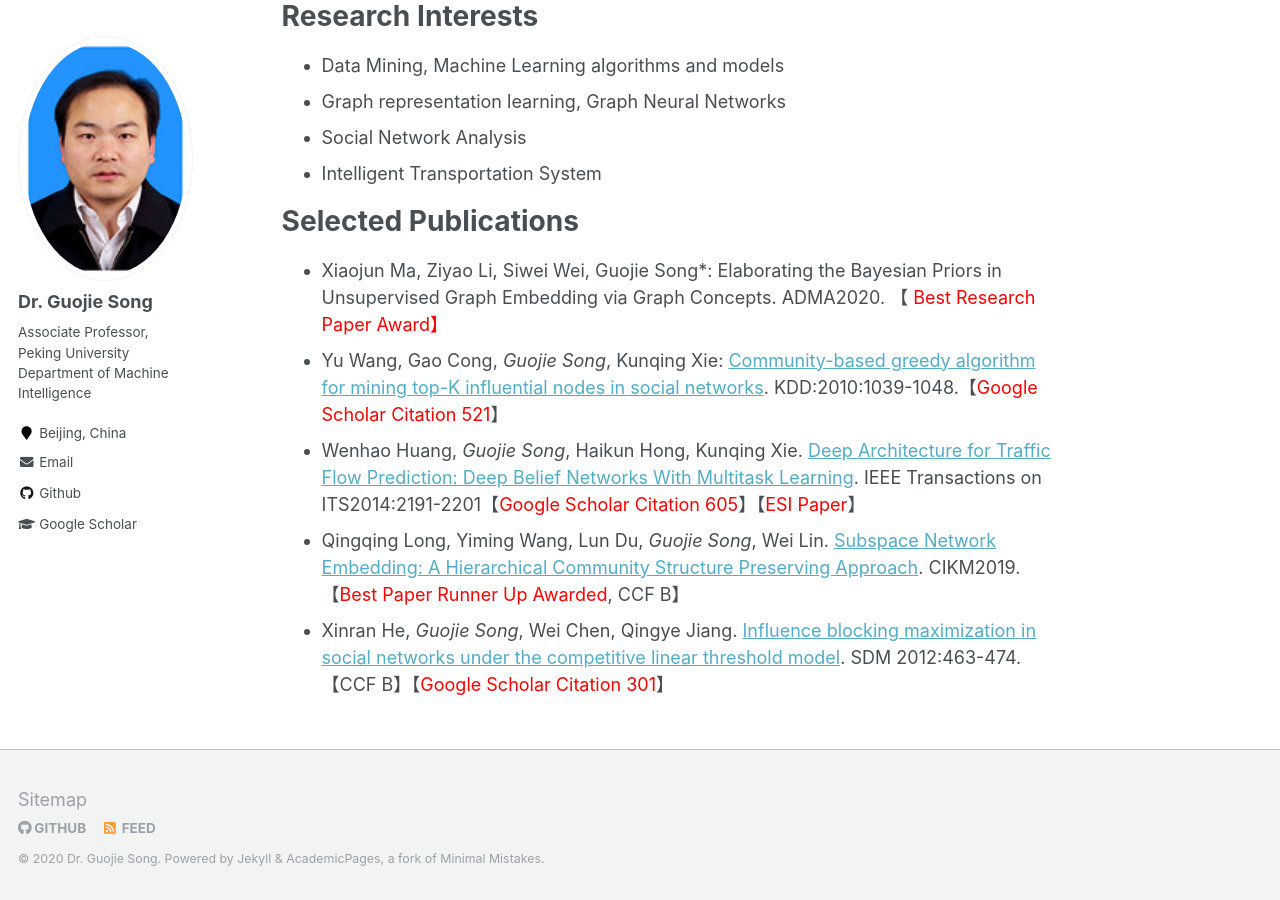
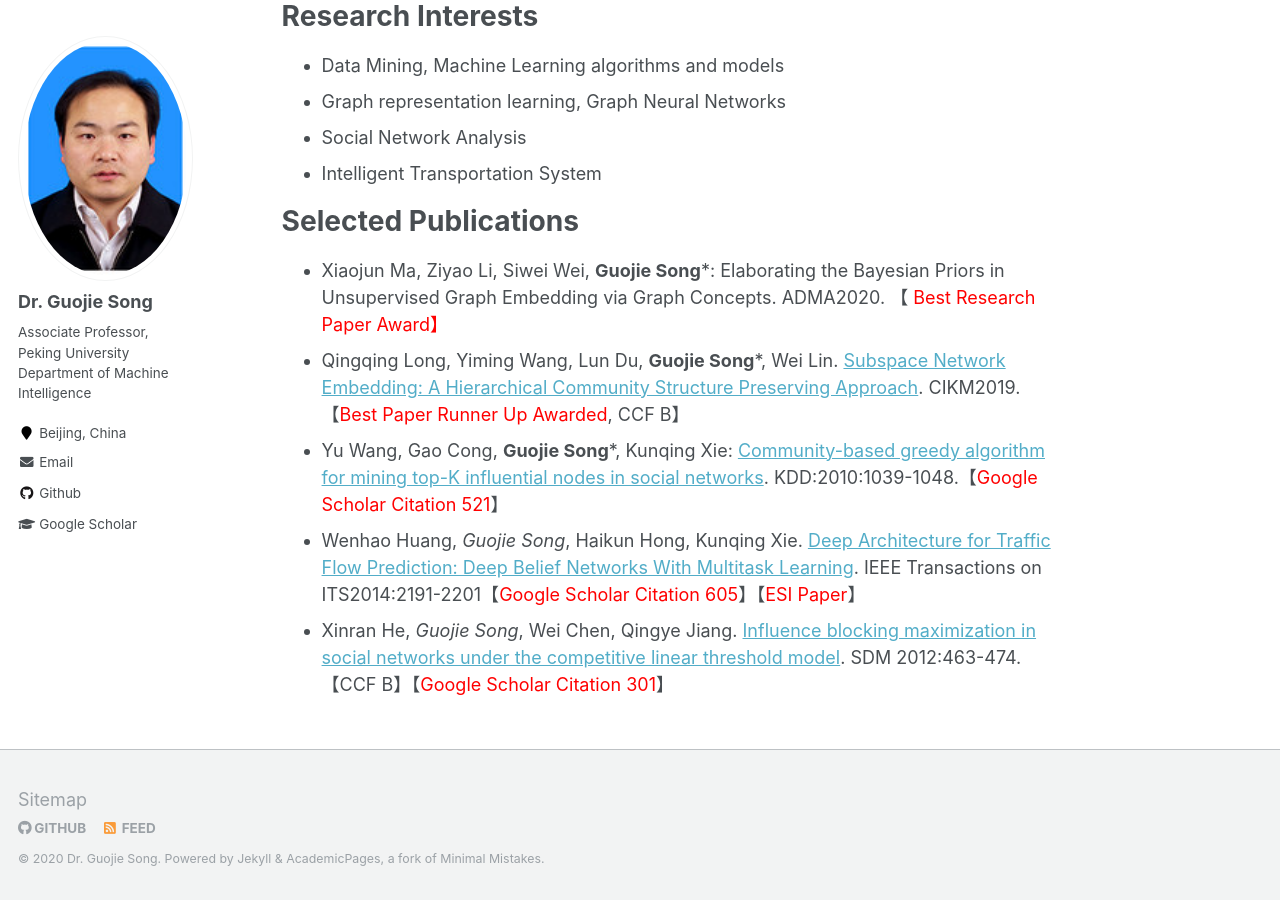
Before and after one commit to gjsong-pku/gjsong-pku.github.io, a Jekyll site: the page built from _pages/about.md, in a window 1280 px wide and 900 px high, scrolled down 1612 px. Built offline with Jekyll 4.4.1, drawn with Linux system fonts in a browser that asks for light colours.

Commit message:
Update about.md

```diff
--- a/_pages/about.md
+++ b/_pages/about.md
@@ -52,8 +52,8 @@ Research Interests
 
 Selected Publications
 ======
-- Xiaojun Ma, Ziyao Li, Siwei Wei, Guojie Song*: Elaborating the Bayesian Priors in Unsupervised Graph Embedding via Graph Concepts. ADMA2020. 【<span style="color:red"> Best Research Paper Award】
-- Yu Wang, Gao Cong, *Guojie Song*, Kunqing Xie: [Community-based greedy algorithm for mining top-K influential nodes in social networks](https://dl.acm.org/citation.cfm?doid=1835804.1835935). KDD:2010:1039-1048.【<span style="color:red">Google Scholar Citation 521</span>】
+- Xiaojun Ma, Ziyao Li, Siwei Wei, **Guojie Song***: Elaborating the Bayesian Priors in Unsupervised Graph Embedding via Graph Concepts. ADMA2020. 【<span style="color:red"> Best Research Paper Award】
+- Qingqing Long, Yiming Wang, Lun Du, **Guojie Song***, Wei Lin. [Subspace Network Embedding: A Hierarchical Community Structure Preserving Approach](https://dl.acm.org/citation.cfm?doid=3357384.3357947). CIKM2019.【<span style="color:red">Best Paper Runner Up Awarded</span>, CCF B】
+- Yu Wang, Gao Cong, **Guojie Song***, Kunqing Xie: [Community-based greedy algorithm for mining top-K influential nodes in social networks](https://dl.acm.org/citation.cfm?doid=1835804.1835935). KDD:2010:1039-1048.【<span style="color:red">Google Scholar Citation 521</span>】
 - Wenhao Huang, *Guojie Song*, Haikun Hong, Kunqing Xie. [Deep Architecture for Traffic Flow Prediction: Deep Belief Networks With Multitask Learning](https://ieeexplore.ieee.org/document/6786503/). IEEE Transactions on ITS2014:2191-2201【<span style="color:red">Google Scholar Citation 605</span>】【<span style="color:red">ESI Paper</span>】
--  Qingqing Long, Yiming Wang, Lun Du, *Guojie Song*, Wei Lin. [Subspace Network Embedding: A Hierarchical Community Structure Preserving Approach](https://dl.acm.org/citation.cfm?doid=3357384.3357947). CIKM2019.【<span style="color:red">Best Paper Runner Up Awarded</span>, CCF B】
 -  Xinran He, *Guojie Song*, Wei Chen, Qingye Jiang. [Influence blocking maximization in social networks under the competitive linear threshold model](https://arxiv.org/abs/1110.4723). SDM 2012:463-474. 【CCF B】【<span style="color:red">Google Scholar Citation 301</span>】
```
